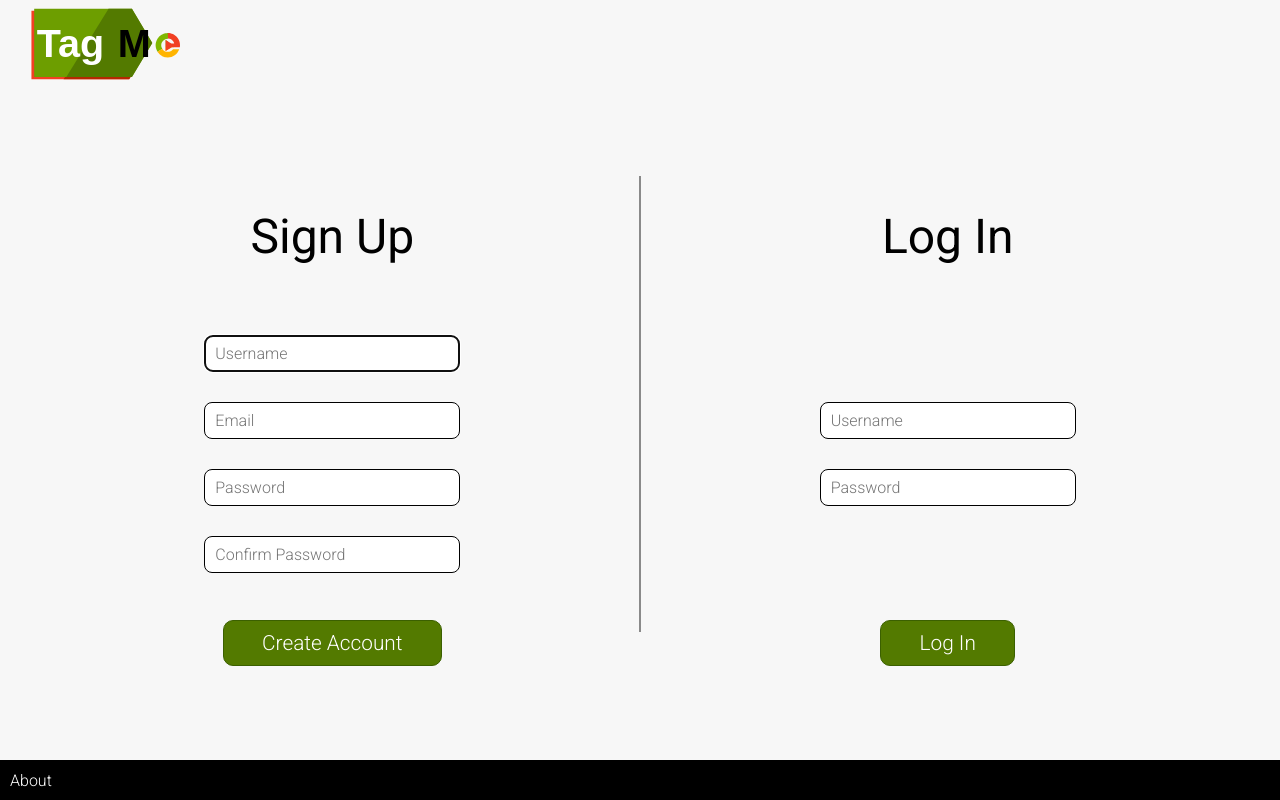
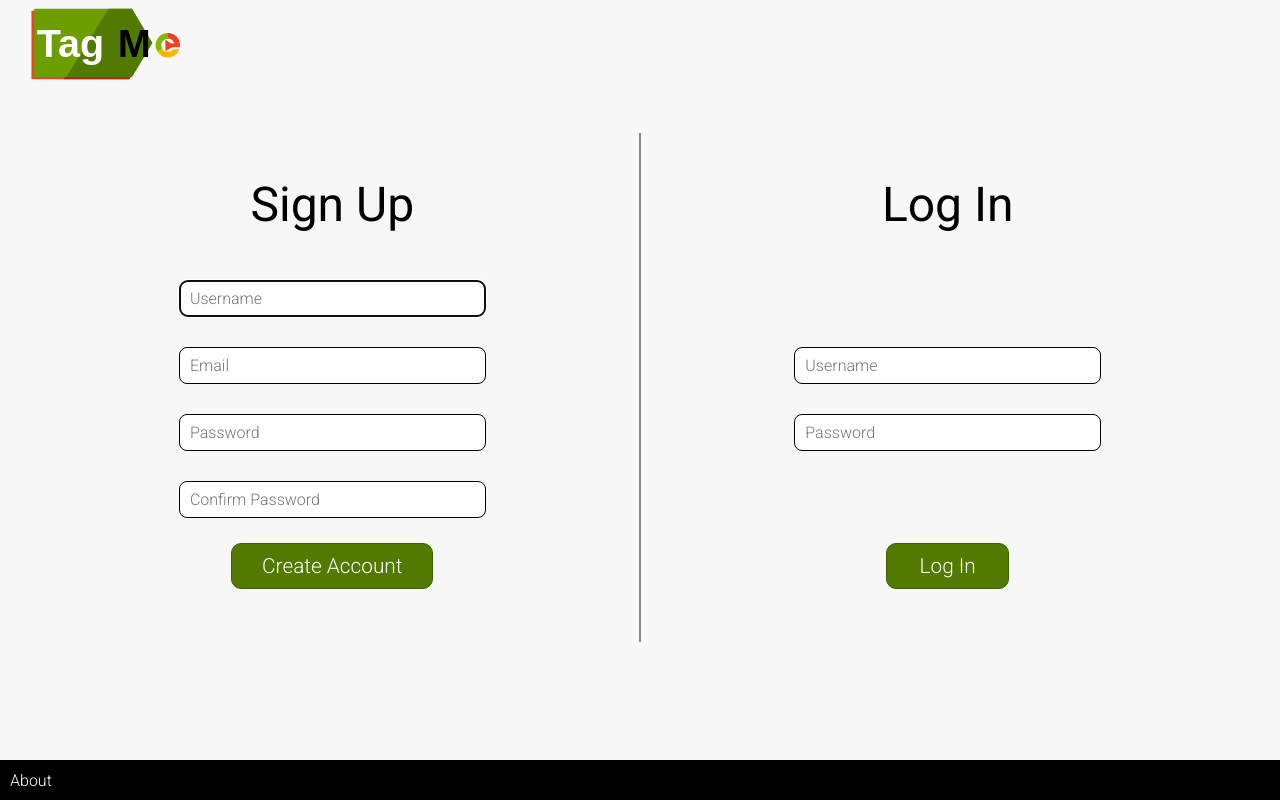
Before and after one commit to jessicadpo/capstone, a Django app: page /signup-login in a window 1280 px wide. Run offline with Django 4.2, Linux system fonts and the light colour scheme.

Commit message:
Interim commit

```diff
--- a/tagme/models.py
+++ b/tagme/models.py
@@ -137,10 +137,10 @@ class Report(models.Model):
     decision = models.CharField(max_length=16, blank=True, null=True, choices=ReportDecision)
     decision_datetime = models.DateTimeField(blank=True, null=True)
     # Do NOT use auto_now=True because decision_datetime should not be set when report is first created
+    # TODO: Need to also store ID of decision author? (for traceability?) --> do only if asked about it
 
     def save(self, *args, **kwargs):
-        #If decision has not been made, Set decision to now
-        if self.decision:
+        if self.decision:  # If new decision has been made, set decision_datetime to now
             self.decision_datetime = timezone.now()
         super().save(*args, **kwargs)
 
--- a/tagme/static/CSS/global.css
+++ b/tagme/static/CSS/global.css
@@ -1,6 +1,7 @@
 html {
     height: 100%;
     width: 100%;
+    overflow-x: hidden;
 }
 
 body {
@@ -16,6 +17,7 @@ body {
     font-weight: 300; /* Regular roboto = 400 */
     font-style: normal;
     color: black;
+    max-width: 100vw;
 }
 
 main {
--- a/tagme/static/CSS/signup_login.css
+++ b/tagme/static/CSS/signup_login.css
@@ -1,52 +1,76 @@
-main {
-    display: flex;
-    flex-direction: row; /* Main axis = Horizontal */
+main { /* Default: Portrait orientation (i.e., mobile) when viewport width < viewport height */
+    display: grid;
+    grid: auto / auto;
+    justify-items: center; /* Horizontally center items inside each cell */
+    align-content: start; /* Vertically align the entire grid to the top of <main> (below padding-top) */
+    align-items: center; /* Vertically center items inside each cell */
     padding: 10vh 2vw;
 }
 
 #divider {
     border: solid #8A8A8A 1px;
-    height: 90%;
+    width: 90%;
+    margin: 50px 0px;
 }
 
+@media (orientation:landscape) { /* When viewport width > viewport height */
+    main {
+        grid: auto auto auto / calc(50% - 1px) 2px calc(50% - 1px);
+        grid-auto-flow: column;
+    }
+
+    #divider {
+        grid-row: 1 / 4; /* Make the divider span 3 rows (i.e., start at row 1 and end at (beginning of) row "4") */
+        border: solid #8A8A8A 1px;
+        height: 120%;
+        margin: 0px;
+        width: auto;
+    }
+}
+
+
 form {
-    width: 50%;
-    height: 500px;
-    display: flex;
-    flex-direction: column; /* Main axis = Vertical */
-    align-items: center;
+    display: contents;
 }
 
 h1 {
     text-align: center;
     font-weight: 400;
-    font-size: 3em;
+    font-size: 3rem;
+    margin-top: 0px;
 }
 
 .form-inputs-section {
-    flex-grow: 1; /* Take up all remaining available VERTICAL space between heading and submit button */
+    width: 100%;
     display: flex;
-    flex-direction: column;
-    justify-content: center;
-}
+    flex-direction: column; /* Main axis = Vertical */
+    align-items: center;
 
-.form-inputs-section input {  /* Override input[type="text/password/email"] styling in global.css */
-    width: 20vw;
-    border-radius: 8px;
-    margin: 15px;
+    & .form-line {
+        width: 100%;
+        display: flex;
+        flex-direction: row;
+        justify-content: center;
+    }
+
+    & input {  /* Override input[type="text/password/email"] styling in global.css */
+        width: 50%;
+        border-radius: 8px;
+        margin: 15px;
+    }
 }
 
 .submit-buttons {
+    min-width: fit-content;
+    width: 20%;
+    padding: 10px 30px;
+    margin: 10px;
     color: white;
     background-color: #537A00;
     border: solid #3B6000 1px;
-    border-radius: 8px;
-    padding: 10px 3vw;
-    margin: 10px;
-    font-size: 1.3em;
     border-radius: 10px;
+    font-size: 1.3rem;
     cursor: pointer;
-    min-width: 20%;
 }
 
 .submit-buttons:hover {
@@ -62,18 +86,18 @@ div:has(>.tooltip) {
     align-items: center;
 }
 
-.tooltip {
+#signup-form .tooltip {
     position: absolute; /* Override position: relative (global.css) */
-    &:has(.bubble-on-left) {
-        left: -5%;
-    }
-    &:has(.bubble-on-right) {
-        right: -5%;
-    }
+    left: calc(75% + 15px); /* 75% == Right edge of input field (25% + 50%) + 15px gap */
+}
+
+#login-form .tooltip {
+    position: absolute; /* Override position: relative (global.css) */
+    right: calc(75% + 15px); /* 75% == Left edge of input field (25% + 50%) + 15px gap */
 }
 
 .fa-exclamation-triangle {
-    font-size: 1.5em;
+    font-size: 1.5rem;
     color: #B52801;
 }
 
--- a/tagme/static/JavaScript/global.js
+++ b/tagme/static/JavaScript/global.js
@@ -69,6 +69,80 @@ function cycleTriStateValues(checkbox, select, label) {
     setTriStateCheckboxState(checkboxStates[nextStateIndex], checkbox, select, label);
 }
 
+/*--------------------------------------------------------------------------------------------------------------------*/
+/* ABSOLUTE POSITIONING (PREVENT OVERFLOW FROM VIEWPORT WIDTH) */
+
+// Prevent tooltips from overflowing the viewport width-wise
+function preventTooltipViewportOverflow() {
+    const viewportWidth = window.innerWidth;
+    const tooltipBubbles = document.querySelectorAll(".tooltip-bubble");
+    if (tooltipBubbles != null && tooltipBubbles.length > 0) {
+        tooltipBubbles.forEach(tooltipBubble => {
+            const bubbleContent = tooltipBubble.querySelector('.bubble-content');
+            const bubbleTailOutline = tooltipBubble.querySelector('.bubble-tail-outline');
+
+            /* NOTE: Calling .getBoundingClientRect() every time due to weird JavaScript issues
+            * (i.e., getBoundingClientRect().right value is not the same if stored in a const vs. if called) */
+
+            // Switch to bubble-on-top if bubbleContent overflows from viewport
+            if ((tooltipBubble.classList.contains("bubble-on-right") && bubbleContent.getBoundingClientRect().right >= viewportWidth)
+            || (tooltipBubble.classList.contains("bubble-on-left") && bubbleContent.getBoundingClientRect().left < 0)) {
+                tooltipBubble.classList.remove("bubble-on-right");
+                tooltipBubble.classList.remove("bubble-on-left");
+                tooltipBubble.classList.add("bubble-on-top");
+            }
+
+            // TODO: Switch back to bubble-on-right/left if resize back to ok width
+
+            // newLeftCoordinate == x coordinate of bubble-content's left edge on screen IF CORRECT FOR OVERFLOW
+            // newRightCoordinate == x coordinate of bubble-content's right edge on screen IF CORRECT FOR OVERFLOW
+            const leftOverflow = 0 - bubbleContent.getBoundingClientRect().left;
+            const rightOverflow = bubbleContent.getBoundingClientRect().right - viewportWidth;
+            var newLeftCoordinate = bubbleContent.getBoundingClientRect().left + leftOverflow;
+            var newRightCoordinate = bubbleContent.getBoundingClientRect().right - (rightOverflow - 1); // 1px margin of error
+
+            const currentLeftStyle = isNaN(parseInt(bubbleContent.style.left)) ? 0 : parseInt(bubbleContent.style.left);
+
+            /* NOTE:
+            * Decreasing bubbleContent.style.left --> shifts towards the left.
+            * Increasing bubbleContent.style-left --> shifts towards the right. */
+
+            // Adjust position to prevent overflow on left side of viewport
+            // The "- 10" ensures a minimum space of 10px between edge of bubbleContent and edge of bubbleTailOutline
+            if (leftOverflow >= 0 && newLeftCoordinate < bubbleTailOutline.getBoundingClientRect().left - 10) {
+                bubbleContent.style.left = String(currentLeftStyle + leftOverflow) + "px";
+            }
+
+            // Adjust position to prevent overflow on right side of viewport
+            // The "+ 10" ensures a minimum space of 10px between edge of bubbleContent and edge of bubbleTailOutline
+            if (rightOverflow >= 0 && newRightCoordinate > bubbleTailOutline.getBoundingClientRect().right + 10) {
+                bubbleContent.style.left = String(currentLeftStyle - rightOverflow - 1) + "px";
+            }
+
+            // TODO: Adjust position as close to original position as possible if no longer overflowing
+            const originalCenterCoordinate = bubbleTailOutline.getBoundingClientRect().x + (bubbleTailOutline.getBoundingClientRect().width / 2);
+            const maxLeftCoordinate = originalCenterCoordinate - (bubbleContent.getBoundingClientRect().width / 2);
+            const minRightCoordinate = originalCenterCoordinate + (bubbleContent.getBoundingClientRect().width / 2);
+
+            var currentCenterCoordinate = bubbleContent.getBoundingClientRect().x + (bubbleContent.getBoundingClientRect().width / 2);
+
+            if (leftOverflow < 0 && currentCenterCoordinate > originalCenterCoordinate) {
+                if (newLeftCoordinate > maxLeftCoordinate) {
+                    bubbleContent.style.left = String(currentLeftStyle + leftOverflow) + "px";
+                }
+            }
+            else if (rightOverflow < 0 && currentCenterCoordinate < originalCenterCoordinate) {
+                if (newRightCoordinate < minRightCoordinate) {
+                    bubbleContent.style.left = String(currentLeftStyle - rightOverflow - 1) + "px";
+                }
+            }
+        });
+    }
+}
+
+/*--------------------------------------------------------------------------------------------------------------------*/
+/* DROPDOWN MENU BEHAVIOUR */
+
 // Close the dropdown menu if the user clicks outside of it
 window.onclick = function(event) {
     if (!event.target.matches('.dropdown-button') && !event.target.matches('.dropdown-button *')) {
@@ -83,6 +157,7 @@ window.onclick = function(event) {
     }
 }
 
+/*--------------------------------------------------------------------------------------------------------------------*/
 // Triggers after DOM content is finished loading
 document.addEventListener("DOMContentLoaded", function() {
     // Update the text inside the dropdown menu button to the selected item
@@ -96,9 +171,6 @@ document.addEventListener("DOMContentLoaded", function() {
             dropdownFormSelect.value = selectedValue;
         });
     });
-
-
-
 
     // Set tri-state checkboxes (for all pages, if they have any)
     triStateCheckboxContainer.forEach(container => {
@@ -121,3 +193,9 @@ document.addEventListener("DOMContentLoaded", function() {
         });
     });
 });
+preventTooltipViewportOverflow();
+// Triggers after window has finished loading (i.e., all CSS and JavaScript has already been applied)
+window.addEventListener("load", preventTooltipViewportOverflow);
+
+// Triggers when window is resized
+window.addEventListener("resize", preventTooltipViewportOverflow);
--- a/tagme/templates/signup_login.html
+++ b/tagme/templates/signup_login.html
@@ -10,7 +10,7 @@
     <link rel="preconnect" href="https://fonts.gstatic.com" crossorigin>
     <link href="https://fonts.googleapis.com/css2?family=Roboto:ital,wght@0,100;0,300;0,400;0,500;0,700;0,900;1,100;1,300;1,400;1,500;1,700;1,900&display=swap" rel="stylesheet">
 
-    <!-- Font Awersome Icons -->
+    <!-- Font Awesome Icons -->
     <link rel="stylesheet" href="https://cdnjs.cloudflare.com/ajax/libs/font-awesome/4.7.0/css/font-awesome.min.css">
 
     <link rel="stylesheet" href="../static/CSS/global.css">
@@ -27,7 +27,7 @@
                 <input type="hidden" class="referrer-input" name="referrer" value="/"/> <!-- Value set via JavaScript -->
                 {% csrf_token %}
                 {% for field in forms.signup_form %}
-                    <div>
+                    <div class="form-line">
                         {{ field }}
                         {% if field.errors %}
                             <div class="tooltip">
@@ -57,7 +57,7 @@
                 <input type="hidden" class="referrer-input" name="referrer" value="/"/> <!-- Value set via JavaScript -->
                 {% csrf_token %}
                 {% for field in forms.login_form %}
-                    <div>
+                    <div class="form-line">
                         {% if field.errors %}
                             <div class="tooltip">
                                 <i class="fa fa-exclamation-triangle" aria-label="Form input error" tabindex="0"></i>
@@ -83,7 +83,7 @@
 
     {% include "components/footer.html" %}
 
+    <script type="text/javascript" src="../../static/JavaScript/global.js"></script>
     <script type="text/javascript" src="../../static/JavaScript/signup_login.js"></script>
-    <!-- TODO: Check if need global.js -->
 </body>
 </html>
```
Also changed, not shown: other parts of tagme/static/CSS/global.css (+90 -47 lines).
